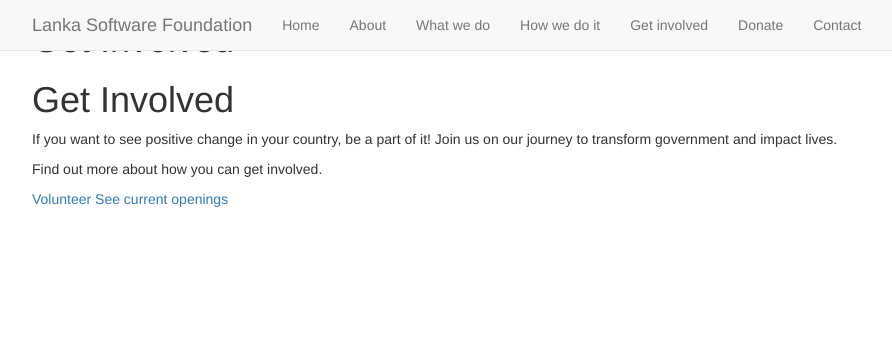
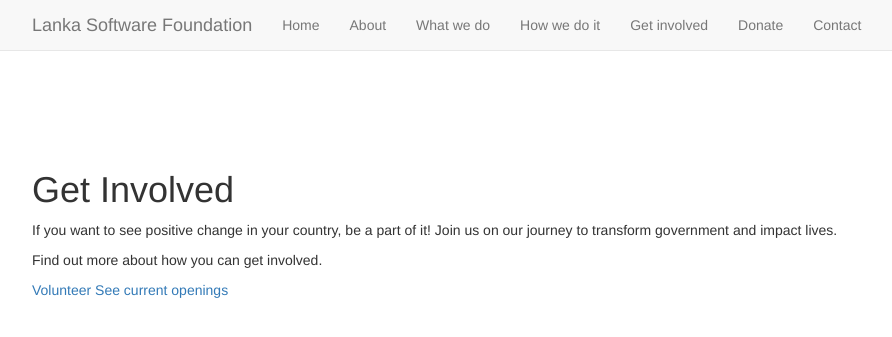
Before and after one commit to dinukadesilva/abcd, a Jekyll site: the page built from get-involved.md, in a window 1280 px wide. Shown: the top 337 px of the page, without its empty margins (38-930 px from the left). Built offline with Jekyll 4.4.1, drawn with Linux system fonts in a browser that asks for light colours; nearby versions of some CDN libraries; our own code applies the rules of GitHub Pages for plain Markdown files.

Commit message:
Update default.html

```diff
--- a/_layouts/default.html
+++ b/_layouts/default.html
@@ -51,10 +51,7 @@
     </div>
   </nav>
 
-  <div class="container">
-
-    <h1>{{ page.title }}</h1>
-
+  <div class="container" style="margin-top: 150px;">
     {{ content }}
   </div>
 
```
